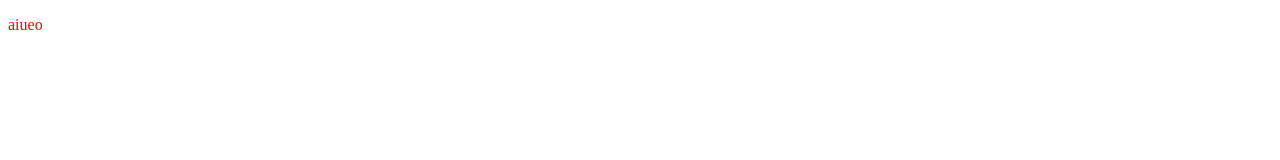
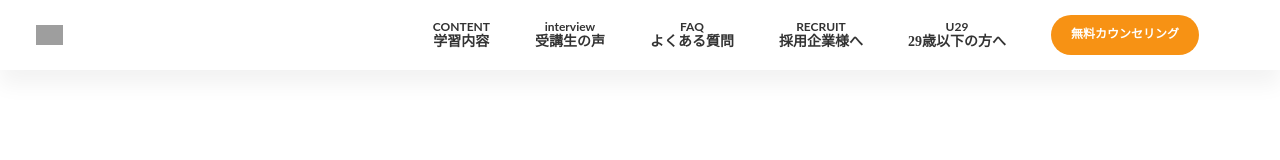
Before and after one commit to satoy5796-droid/potepan_practice1, a plain HTML site: page index.html in a window 1280 px wide. Drawn offline with Linux system fonts and the light colour scheme; some packages are replaced by stand-ins of ours; grey boxes are pictures that could not be loaded.

Commit message:
Add header

```diff
--- a/CSS/stylesheet.css
+++ b/CSS/stylesheet.css
@@ -1,3 +1,95 @@
-p {
-  color: red;
+body {
+    color: #333;
+    font-family: "游ゴシック", YuGothic, "ヒラギノ角ゴ Pro W3", "Hiragino Kaku Gothic Pro", "メイリオ", Meiryo, "ＭＳ Ｐゴシック", "MS PGothic";
+    font-size: 14px;
+    font-weight: 500;
 }
+
+.Header {
+  width: 100%;
+}
+
+.Header--common {
+    box-shadow: 0px 15px 20px 0px rgba(0, 0, 0, 0.05);
+}
+
+.Header {
+    background-color: #fff;
+    display: grid;
+    height: 70px;
+    width: 100%;
+}
+
+.HeaderContainer {
+    display: flex;
+    justify-content: space-between;
+    margin: 0 36px 0 36px;
+    max-width: 100%;
+    position: relative;
+}
+
+.HeaderLogo {
+    align-self: center;
+}
+
+.HeaderLogo__image--pc {
+    display: block;
+    height: 20px;
+    width: auto;
+}
+
+a {
+    color: #333;
+    text-decoration: none;
+}
+
+.HeaderContainer>*:last-child {
+    display: inline-flex;
+}
+
+.HeaderNavList {
+    align-items: center;
+    display: flex;
+    justify-content: space-between;
+}
+
+.HeaderNavListItem {
+    margin-right: 45px;
+}
+
+.HeaderNavListItem__link {
+    display: block;
+}
+
+.HeaderNavListItem__link>span:first-child {
+    font-family: "Lato", sans-serif;
+    font-size: 12px;
+    line-height: 14.4px;
+}
+
+.HeaderNavListItem__link>span {
+    display: block;
+    font-weight: 700;
+    text-align: center;
+}
+
+.HeaderNavListItem__button {
+    align-items: center;
+    background-color: #F79214;
+    border: none;
+    border-radius: 38px;
+    color: #fff;
+    cursor: pointer;
+    display: flex;
+    flex-direction: column;
+    font-size: 16px;
+    font-weight: 700;
+    height: 64px;
+    justify-content: center;
+    text-decoration: none;
+    text-align: center;
+    width: 100%;
+    font-size: 12px;
+    height: 40px;
+    padding: 0 20px;
+}
--- a/index.html
+++ b/index.html
@@ -3,11 +3,59 @@
 <head>
   <meta charset="UTF-8">
   <meta name="viewport" content="width=device-width, initial-scale=1.0">
-  <title>Document</title>
+  <title>potepan_practice1</title>
   <link rel="stylesheet" href="CSS/stylesheet.css">
   <link rel="stylesheet" href="CSS/responsive.css">
+  <link
+  rel="stylesheet"
+  href="https://cdn.jsdelivr.net/npm/destyle.css@1.0.15/destyle.css">
 </head>
-<body>
-  <p>aiueo</p>
+<body class="page-top">
+  <header class="Header Header--common">
+    <div class="HeaderContainer">
+      <a class="HeaderLogo" href=https://camp.potepan.com/>
+        <img class="HeaderLogo__image HeaderLogo__image--pc lazy entered loaded" src="https://camp.potepan.com/wp-content/themes/potepancamp/assets/images/header-logo.png" data-src="https://camp.potepan.com/wp-content/themes/potepancamp/assets/images/header-logo.png" alt="POTEPAN CAMP" data-ll-status="loaded">
+      </a>
+      <nav class="HeaderNav">
+        <ul class="HeaderNavList">
+          <li class="HeaderNavListItem">
+            <a class="HeaderNavListItem__link" href="https://camp.potepan.com/content">
+              <span>CONTENT</span>
+              <span>学習内容</span>
+            </a>
+          </li>
+          <li class="HeaderNavListItem">
+            <a class="HeaderNavListItem__link" href="https://camp.potepan.com/interview">
+              <span>interview</span>
+              <span>受講生の声</span>
+            </a>
+          </li>
+          <li class="HeaderNavListItem">
+            <a class="HeaderNavListItem__link" href="https://camp.potepan.com/faq">
+              <span>FAQ</span>
+              <span>よくある質問</span>
+            </a>
+          </li>
+          <li class="HeaderNavListItem">
+            <a class="HeaderNavListItem__link" href="https://camp.potepan.com/recruit">
+              <span>RECRUIT</span>
+              <span>採用企業様へ</span>
+            </a>
+          </li>
+          <li class="HeaderNavListItem">
+            <a class="HeaderNavListItem__link" href="https://camp.potepan.com/courses/free-under-29">
+              <span>U29</span>
+              <span>29歳以下の方へ</span>
+            </a>
+          </li>
+          <li class="HeaderNavListItem">
+            <a class="HeaderNavListItem__button" href="https://camp.potepan.com/contact">
+              無料カウンセリング
+            </a>
+          </li>
+        </ul>
+      </nav>
+    </div>
+  </header>
 </body>
 </html>
```
